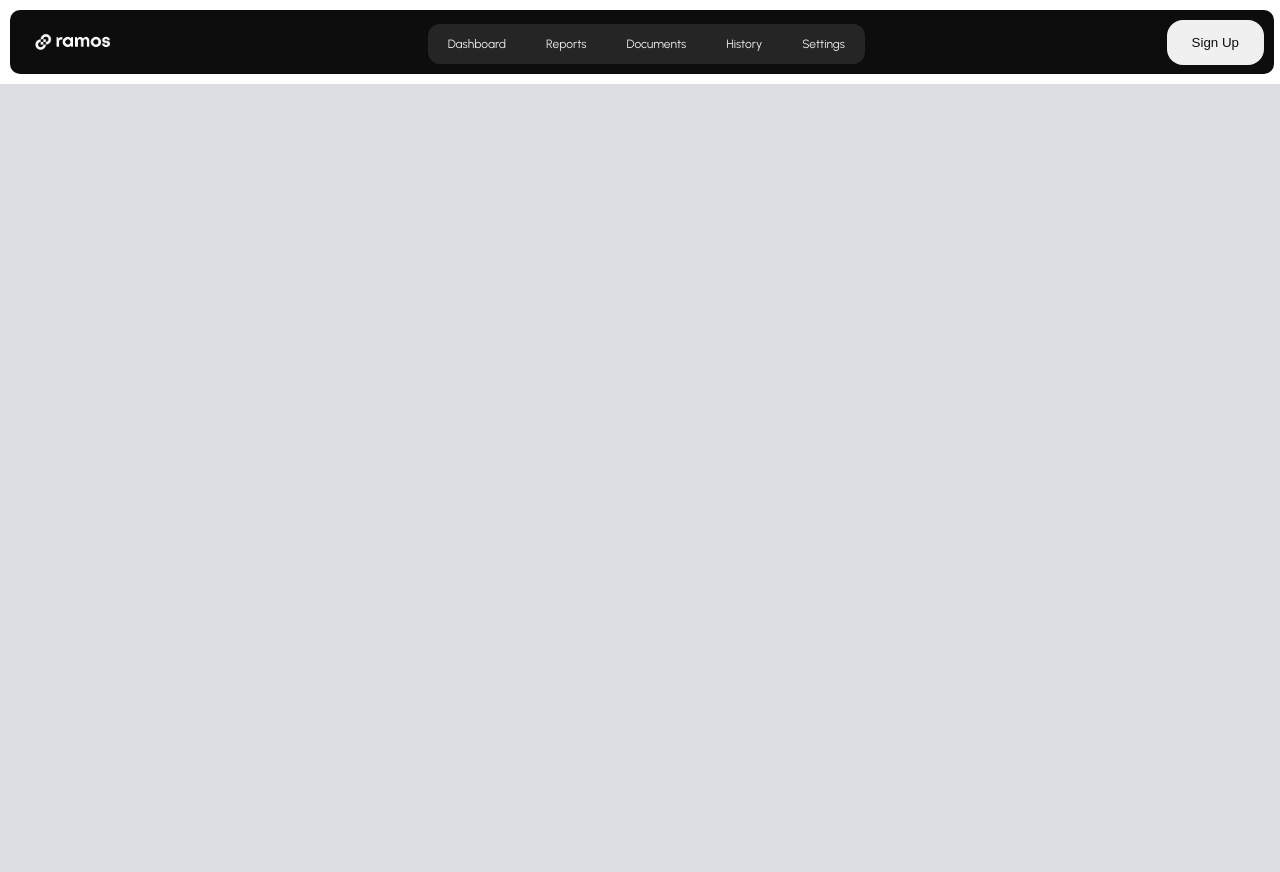
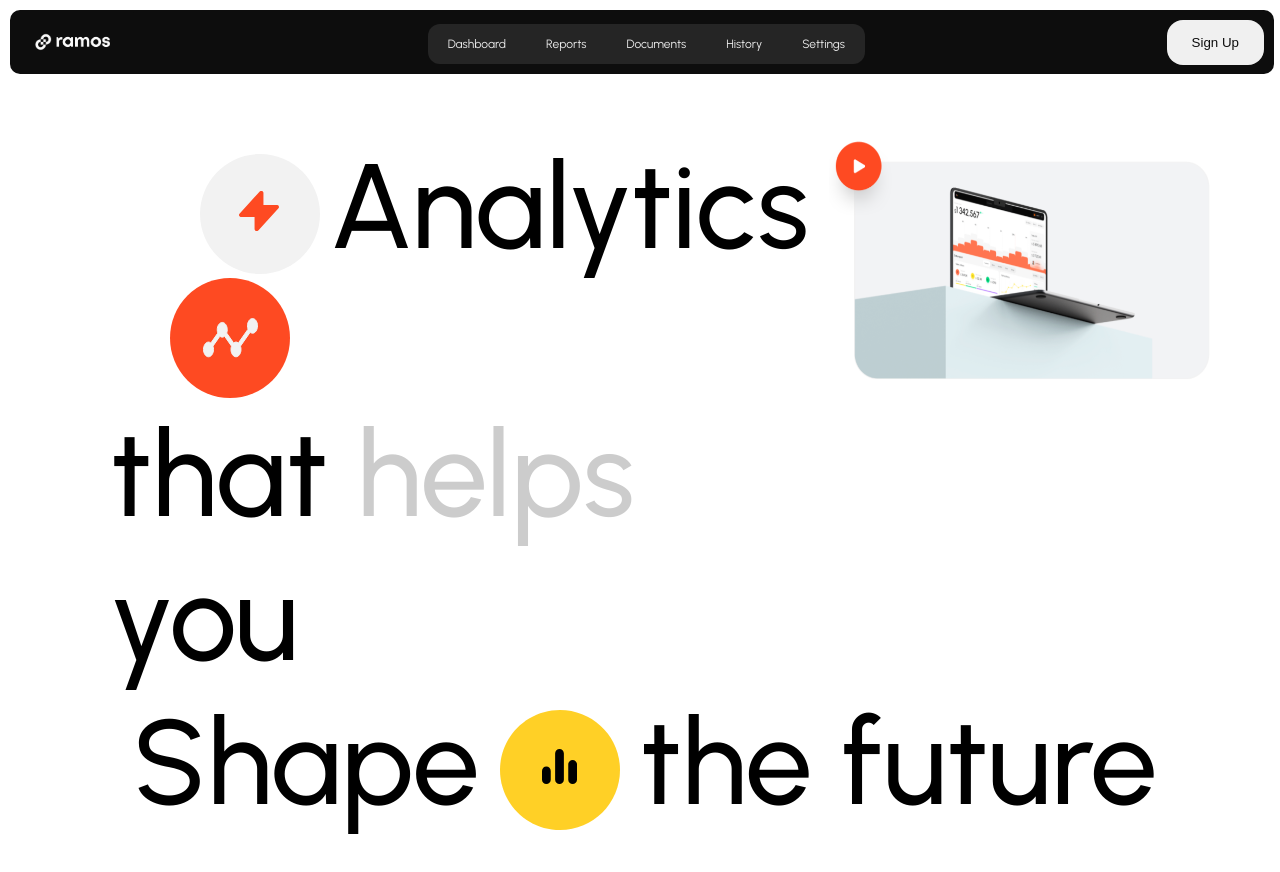
Before and after one commit to w3bh4ck/animated-landing-template, a React (Vite) app: page / in a window 1280 px wide. Shown: the top 872 px of the page. Before the commit the page ends 800 px from the top, so only its background shows below. Built offline with nearby package versions, Linux system fonts and the light colour scheme.

Commit message:
Core_: Complete the hero sDesktop

```diff
--- a/src/App.tsx
+++ b/src/App.tsx
@@ -2,12 +2,16 @@ import { ThemeProvider } from "styled-components";
 import PageWrapper from "./containers/PageWrapper";
 import Navbar from "./containers/navigation/Navbar";
 import { theme } from "./assets/theme/theme";
+import Landing from "./containers/landing/Landing";
 
 function App() {
   return (
     <ThemeProvider theme={theme}>
       <PageWrapper>
         <Navbar />
+        <div>
+          <Landing />
+        </div>
       </PageWrapper>
     </ThemeProvider>
   );
--- /dev/null
+++ b/src/components/common/Icon.tsx
@@ -0,0 +1,26 @@
+export const Icon = ({
+  svg,
+  width = 20,
+  height = 20,
+  className,
+  onClick,
+  ...props
+}: {
+  svg: string;
+  width?: number;
+  height?: number;
+  className?: string;
+  onClick?: () => void;
+}) => {
+  return (
+    <svg
+      onClick={onClick}
+      className={className}
+      width={width ? width : 20}
+      height={height ? height : 20}
+      {...props}
+    >
+      <use href={`/assets/icons_sprite.svg#${svg}`}></use>
+    </svg>
+  );
+};
--- /dev/null
+++ b/src/containers/landing/Landing.tsx
@@ -0,0 +1,74 @@
+import styled from "styled-components";
+import { Icon } from "../../components/common/Icon";
+
+const Landing = () => {
+  return (
+    <StyledLandingPage>
+      <div className="hero-wrapper">
+        <div className="flx">
+          <div>
+            <div className="flx icons-set">
+              <div className="pt-2">
+                <Icon height={120} width={120} svg="bolt" />
+                <Icon
+                  className="node-icon"
+                  height={120}
+                  width={120}
+                  svg="node"
+                />
+              </div>
+              <div className="hero-text">Analytics</div>
+            </div>
+            <div className="hero-text pl-2">
+              that <span className="gray">helps</span> you
+            </div>
+          </div>
+          <div className="hero-image">
+            <img src="/assets/laptop.png" height={270} width={400} alt="hero" />
+          </div>
+        </div>
+        <div className="hero-text pl-2 flx center">
+          Shape{" "}
+          <div className="pt-2 pl-2 pr-2">
+            <Icon className="voice" height={120} width={120} svg="voice" />
+          </div>
+          the future
+        </div>
+      </div>
+    </StyledLandingPage>
+  );
+};
+
+export default Landing;
+
+const StyledLandingPage = styled.div`
+  .hero-wrapper {
+    padding: 50px 100px 50px 100px;
+  }
+
+  .icons-set {
+    padding-left: 100px;
+  }
+
+  .hero-text {
+    font-size: 120px;
+    font-weight: 500;
+    padding-left: 10px;
+  }
+
+  .gray {
+    color: #cccccc;
+  }
+
+  .node-icon {
+    margin-left: -30px;
+  }
+
+  .hero-image {
+    padding-left: 20px;
+  }
+
+  .voice {
+    pt
+  }
+`;
--- a/src/index.css
+++ b/src/index.css
@@ -4,3 +4,27 @@ body {
   font-family: "urbanist", sans-serif;
   font-weight: 400;
 }
+
+.flx {
+  display: flex;
+}
+
+.between {
+  justify-content: space-between;
+}
+
+.center {
+  justify-content: center;
+}
+
+.pl-2 {
+  padding-left: 20px;
+}
+
+.pt-2 {
+  padding-top: 20px;
+}
+
+.pr-2 {
+  padding-right: 20px;
+}
```
Also changed, not shown: public/assets/icons_sprite.svg (added), public/assets/laptop.png (added).
